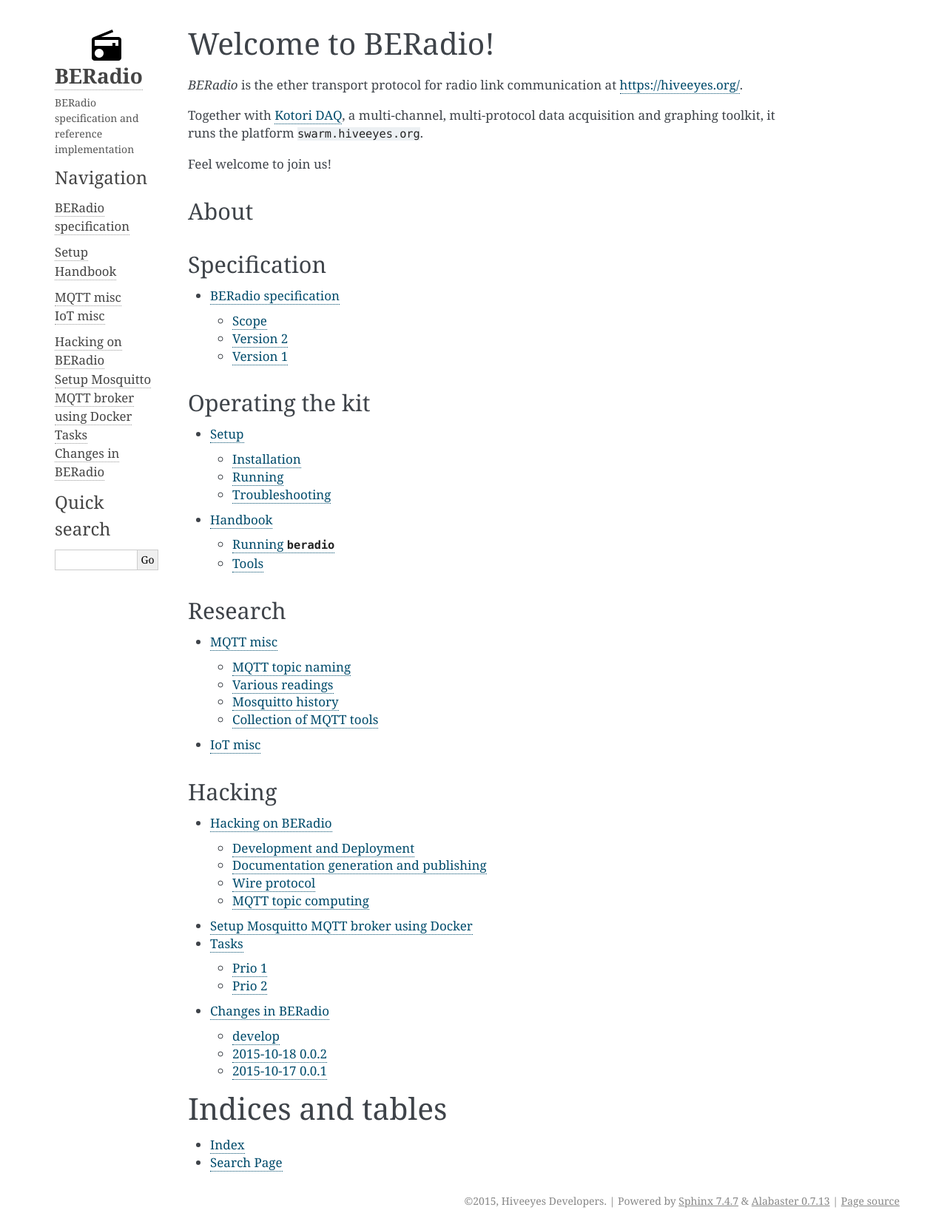
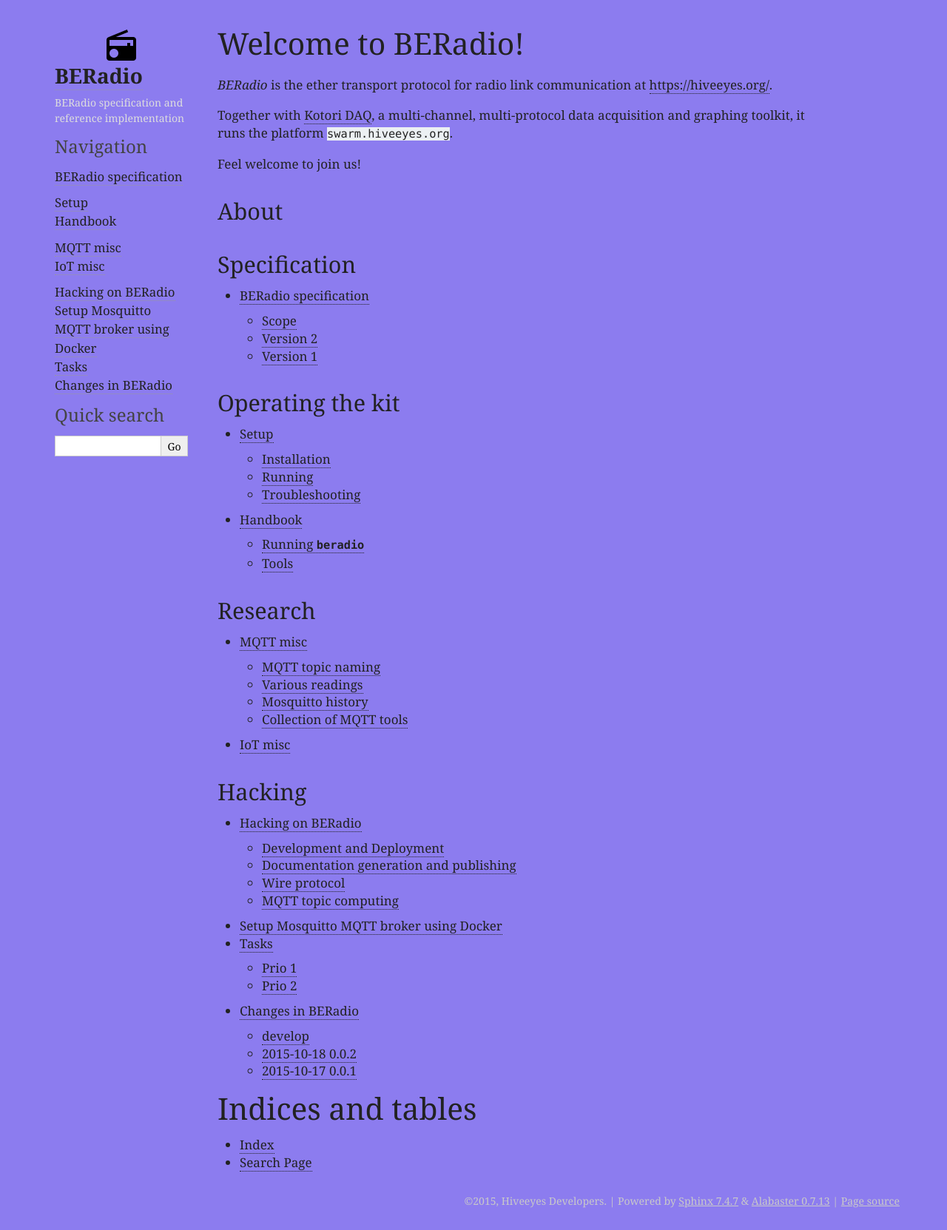
Before and after one commit to hiveeyes/beradio, a Sphinx documentation site: the page built from doc/source/index.rst, in a window 1280 px wide. Shown: the whole page at 74% size. Built offline with Sphinx 7.4.7, drawn with Linux system fonts in a browser that asks for light colours.

Commit message:
documentation color theming

```diff
--- /dev/null
+++ b/doc/source/_static/css/beradio.css
@@ -0,0 +1,13 @@
+body, div.body {
+
+    /* other suggestions: pink, purple, crimson, darkorchid, indigo, slateblue */
+
+    /* light, more pink */
+    /* background-color: #ee82ee; */
+    /* background-color: #ffa2ff; */
+
+    /* dark, slateblue but a little lighter */
+    /* background-color: #8c7cef; */
+    background-color: #8c7cef;
+
+}
--- a/doc/source/conf.py
+++ b/doc/source/conf.py
@@ -290,12 +290,26 @@
 html_theme_options = {
     'description': 'BERadio specification and reference implementation',
     'page_width': '1152px',
-    'sidebar_width': '160px',
-    }
+    'sidebar_width': '200px',
+
+    # colors
+    'body_text': '#222222',
+    'link': '#222222',
+    'narrow_sidebar_fg': '#222222',
+    'sidebar_link': '#222222',
+    'sidebar_text': '#dddddd',
+    'link_hover': '#c9c9c9',
+    'footer_text': '#c9c9c9',
+}
 html_sidebars = {
     '**': [
         'about.html',
         'navigation.html',
         'searchbox.html',
-        ]
+    ]
 }
+
+def setup(app):
+    # https://github.com/snide/sphinx_rtd_theme/issues/117#issuecomment-41571653
+    #app.add_javascript("custom.js")
+    app.add_stylesheet("css/beradio.css")
```
